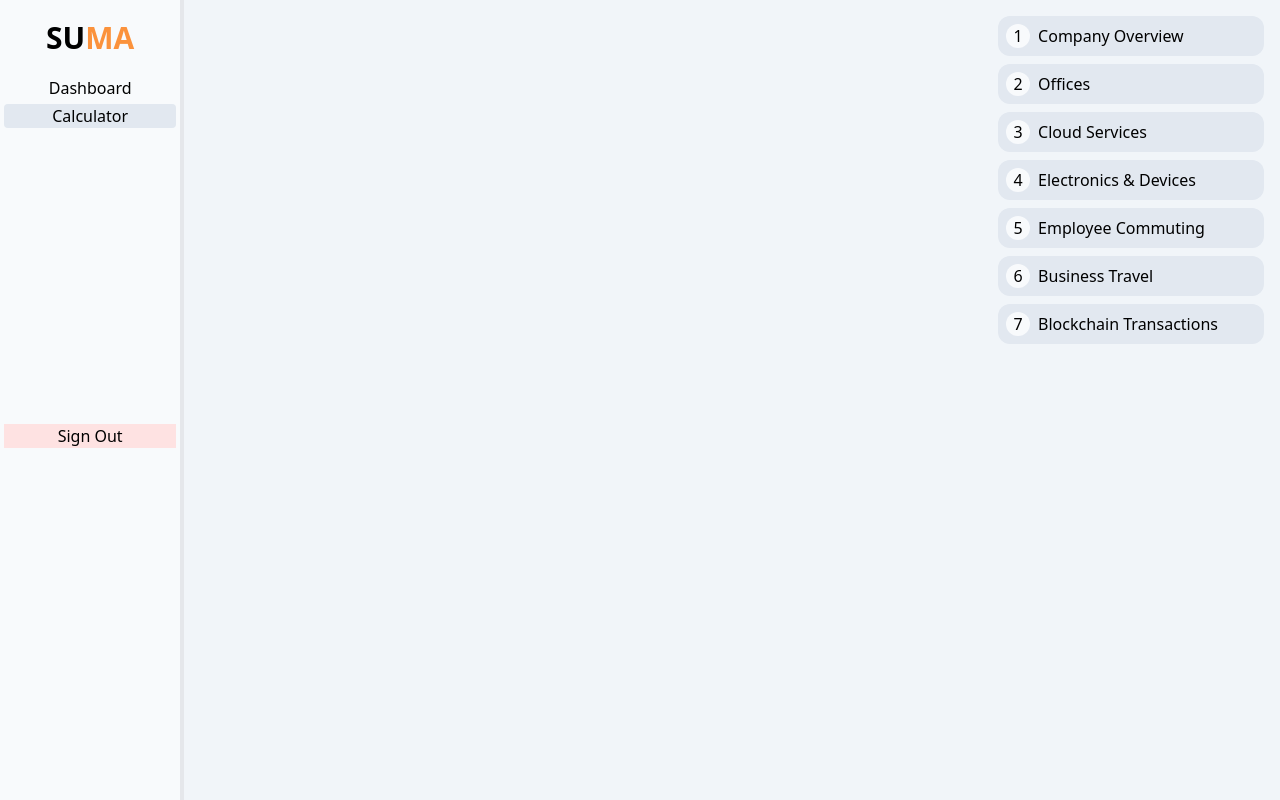
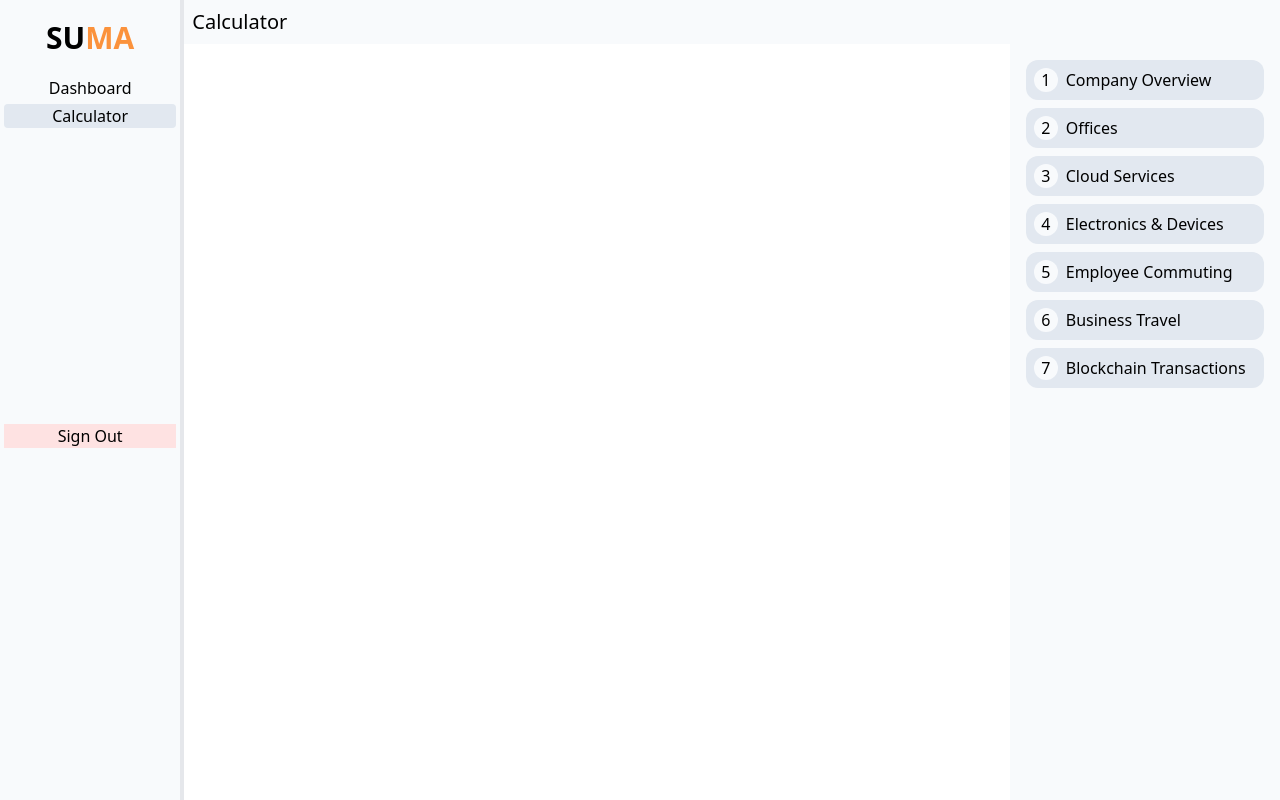
Before and after one commit to shasikaud/suma-mvp, a Next.js app: page /calculator in a window 1280 px wide. Built offline with nearby package versions, Linux system fonts and the light colour scheme; no server answers; the database is empty; sample sign-in values are in the browser's storage.

Commit message:
added header nav

```diff
--- a/app/calculator/page.jsx
+++ b/app/calculator/page.jsx
@@ -61,9 +61,15 @@ const Calculator = () => {
 
 
   return (
-    <div className="flex flex-row w-full bg-slate-100">
+    <div className='flex flex-col w-full'>
 
-      <div className='w-9/12'>
+      <div className='bg-slate-50 text-xl p-2'>
+        Calculator
+      </div>
+
+      <div className="flex flex-row w-full h-screen">
+
+        <div className='w-9/12 h-full'>
           {(currentState === 'COMPANY_OVERVIEW') ? <CompanyOverview user={user} updateUserData={updateUserData}/> : <></>}
           {(currentState === 'OFFICES') ? <Offices user={user} updateUserData={updateUserData}/> : <></>}
           {(currentState === 'IT') ? <IT user={user} updateUserData={updateUserData}/> : <></>}
@@ -74,7 +80,7 @@ const Calculator = () => {
 
         </div>
 
-      <div className='flex flex-col w-3/12 mt-4 mx-4 gap-2'>
+        <div className='flex flex-col w-3/12 ml-4 gap-2 bg-slate-50 p-4'>
           <NavigationCard
             index={'1'}
             active={currentState === 'COMPANY_OVERVIEW'}
@@ -134,6 +140,7 @@ const Calculator = () => {
         </div>
 
     </div>
+  </div>
   )
 }
 
```
Lines whose indentation alone changed are shown as unchanged.
